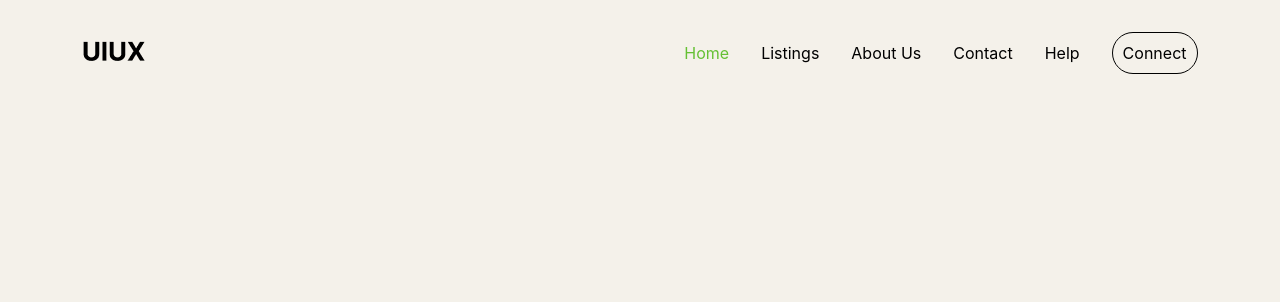
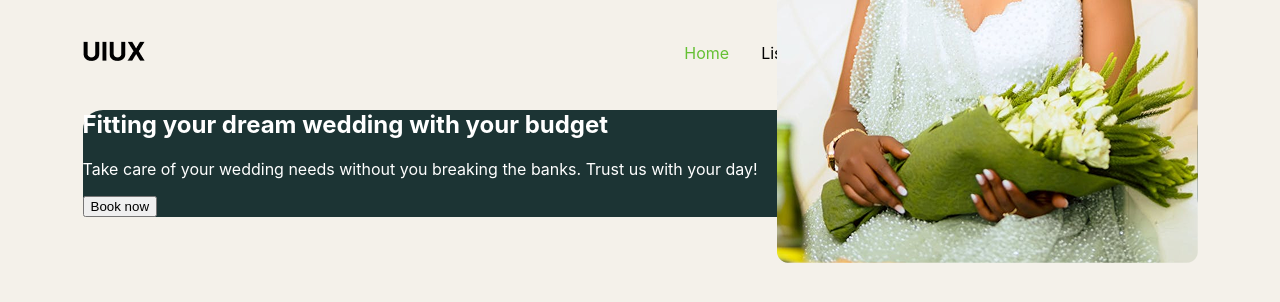
Before and after one commit to Apsenaro/UIUX, a plain HTML site: page index.html in a window 1280 px wide. Drawn offline with Linux system fonts and the light colour scheme.

Commit message:
Finished header and started styling of hero section

```diff
--- a/index.html
+++ b/index.html
@@ -25,5 +25,13 @@
         </ul>
       </nav>
     </header>
+    <section class="hero">
+      <h1>Fitting your dream wedding with your budget</h1>
+      <p>Take care of your wedding needs without you breaking the banks. Trust us with your day!</p>
+      <button>Book now</button>
+      <div class="woman">
+        <img src="./images/woman.png" alt="woman in a wedding dress" />
+      </div>
+    </section>
   </body>
 </html>
--- a/style.css
+++ b/style.css
@@ -6,16 +6,17 @@ body {
   margin: 0;
   padding: 0;
   box-sizing: border-box;
-  font-family: 'Inter', sans-serif;
+  font-family: "Inter", sans-serif;
   overflow: hidden;
-  background: #F4F1EA;
+  background: var(--background-color-1);
   transition: 0.3s;
 }
 
 :root {
   --primary-color: #65c034;
-  --background-color-1: #F4F1EA;
-  --background-color-2: #EEEADF;
+  --background-color-1: #f4f1ea;
+  --background-color-2: #eeeadf;
+  --secondary-color: #1c3434;
 }
 
 header {
@@ -47,7 +48,7 @@ nav ul li a {
 }
 
 nav ul li a::after {
-  content: '';
+  content: "";
   position: absolute;
   width: 0;
   height: 2px;
@@ -88,3 +89,29 @@ nav ul li:last-child a:hover::after {
   width: 0;
   left: 0;
 }
+
+.hero {
+  background: #1C3434;
+  max-width: 1115px;
+  margin: 0 auto;
+  /* display: flex; */
+  color: #fff;
+  border-radius: 20px;
+  position: relative;
+}
+
+.hero .woman {
+  position: absolute;
+  bottom: 0;
+  right: 0;
+}
+
+.hero .woman img {
+  height: 150%;
+  margin-bottom: -50px;
+}
+
+.hero h1 {
+  display: flex;
+  flex-direction: column;
+}
```
Also changed, not shown: images/woman.png (renamed from images/Rectangle 70.png).
